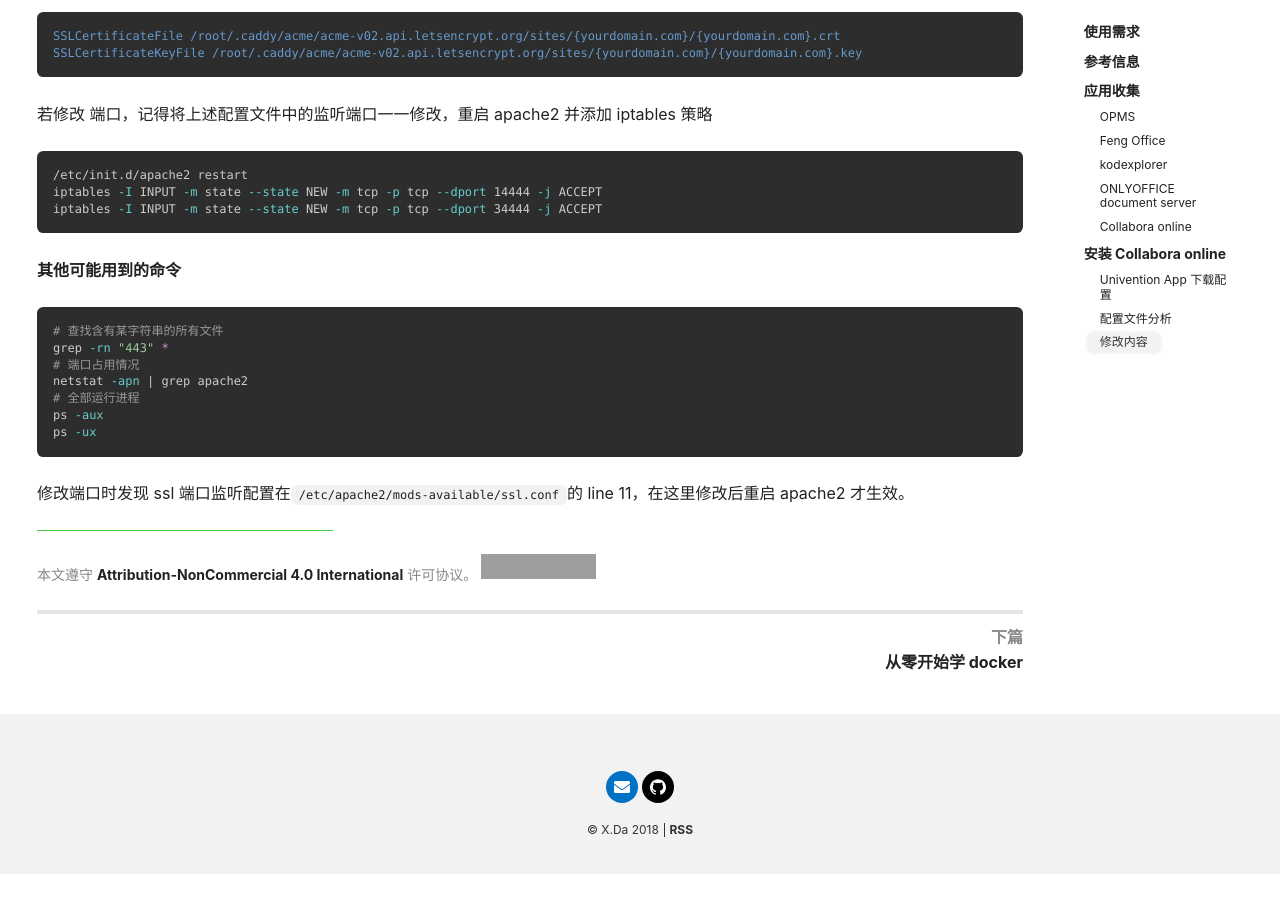
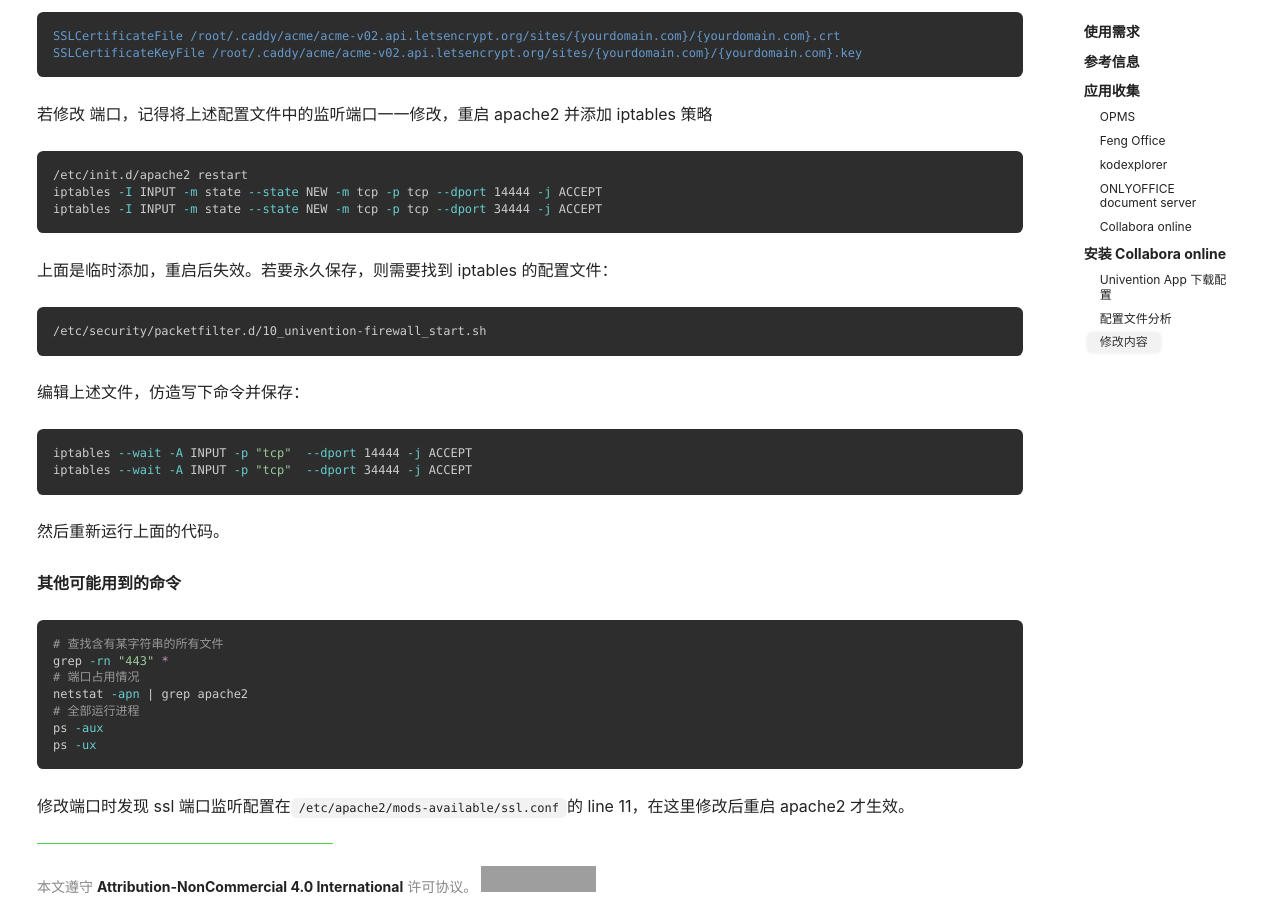
Before and after one commit to thianda91/thianda91.github.io, a Jekyll site: the page built from _posts/2018-12-30-oa-self-host.md, in a window 1280 px wide and 900 px high, scrolled down 4593 px. Built offline with Jekyll 4.4.1, drawn with Linux system fonts in a browser that asks for light colours; nearby versions of some CDN libraries; comment, search, counter and statistics services are not loaded; before the commit the page ends 5467 px from its top, so only the background shows below that; grey boxes are pictures that could not be loaded.

Commit message:
updated oa-self-host.md

````diff
--- a/_posts/2018-12-30-oa-self-host.md
+++ b/_posts/2018-12-30-oa-self-host.md
@@ -209,6 +209,21 @@ iptables -I INPUT -m state --state NEW -m tcp -p tcp --dport 14444 -j ACCEPT
 iptables -I INPUT -m state --state NEW -m tcp -p tcp --dport 34444 -j ACCEPT
 ```
 
+上面是临时添加，重启后失效。若要永久保存，则需要找到 iptables 的配置文件：
+
+```sh
+/etc/security/packetfilter.d/10_univention-firewall_start.sh
+```
+
+编辑上述文件，仿造写下命令并保存：
+
+```sh
+iptables --wait -A INPUT -p "tcp"  --dport 14444 -j ACCEPT
+iptables --wait -A INPUT -p "tcp"  --dport 34444 -j ACCEPT
+```
+
+然后重新运行上面的代码。
+
 **其他可能用到的命令**
 
 ```sh
````
